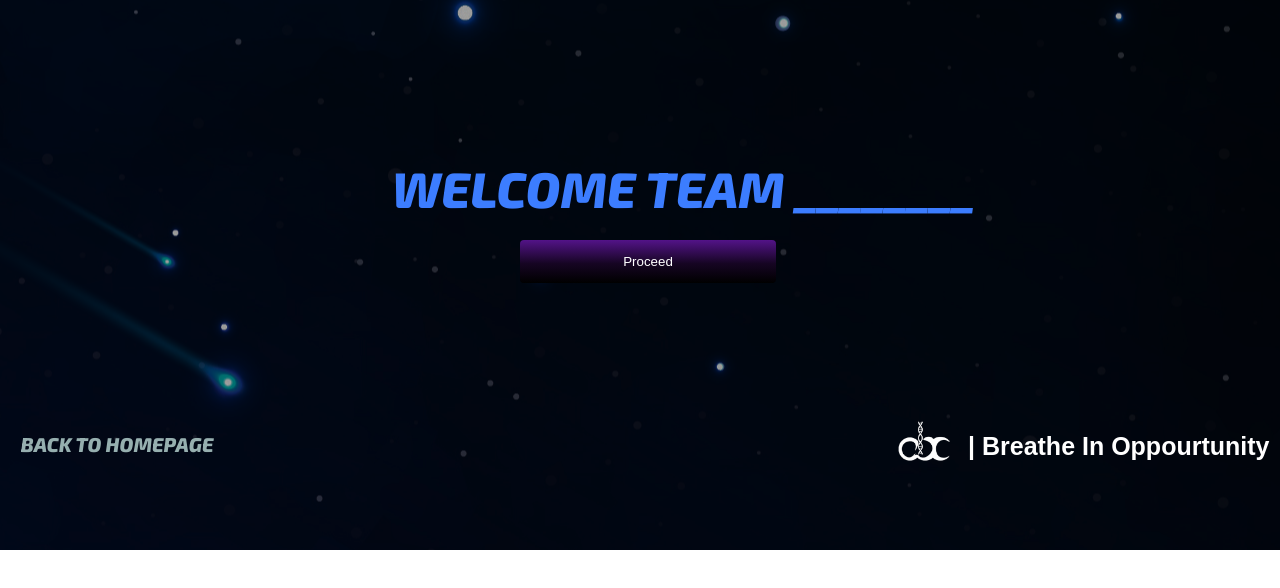
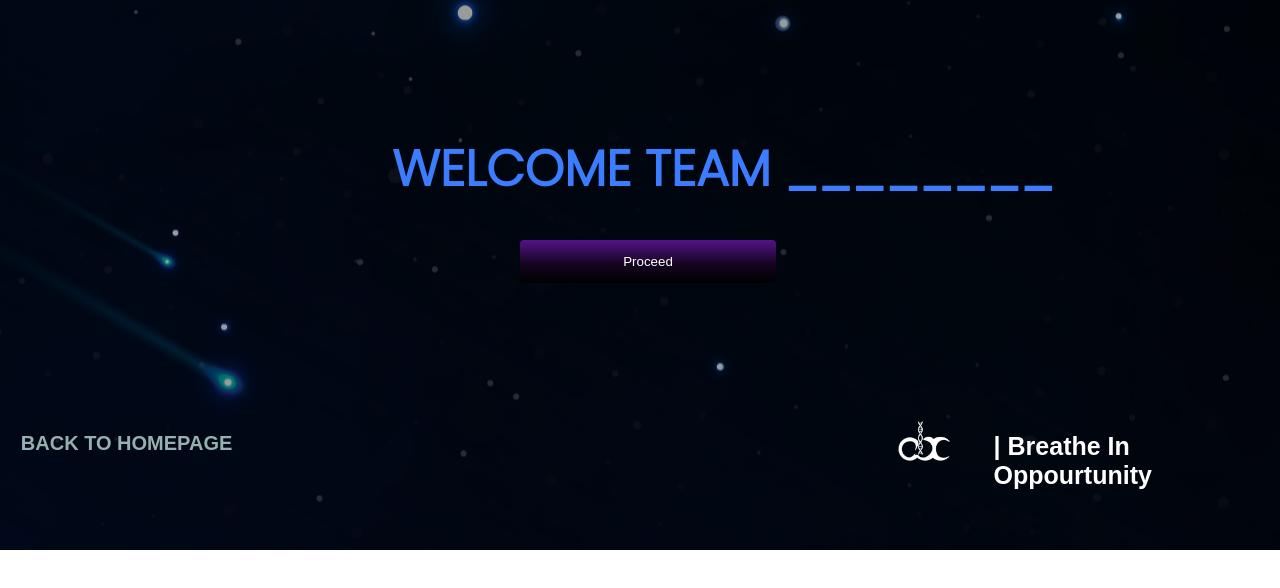
Before and after one commit to vaish1601/welcome-page-game-, a plain HTML site: page index.html in a window 1280 px wide. Shown: the part 170-758 px from the top of the page. Drawn offline with Linux system fonts and the light colour scheme.

Commit message:
Update stylesheet.css

```diff
--- a/css/stylesheet.css
+++ b/css/stylesheet.css
@@ -1,4 +1,4 @@
-@import url('https://fonts.googleapis.com/css2?family=Exo+2:ital,wght@1,200;1,300;1,800&display=swap');
+@import url('https://fonts.googleapis.com/css2?family=Poppins:ital,wght@0,200;0,300;1,200;1,400;1,700&display=swap');
 body{
     font-family: sans-serif;
     background-image:url('../images/bg.png');
@@ -13,13 +13,13 @@ body{
 }
 h1{
     text-align: center;
-    margin-top:60%;
+    margin-top:55%;
     position: absolute;
     color: #3C7DFF;
     font-size: 40px;
-    font-family:'Exo 2', sans-serif;
-    font-style: italic;
-    font-weight: 800;
+    font-family: 'Poppins', sans-serif;
+    font-style:normal;
+
 
 }
 .sidenav {
@@ -57,12 +57,12 @@ h1{
   margin-left: 50px;
 }
 button{
-    width: 25%;
+    width: 35%;
     background: linear-gradient(180deg, #531388 0%, #160523 54.69%, #000000 100%);
     color: white;
     padding: 14px 20px;
     margin: 5px 0;
-    margin-left: 40%;
+    margin-left: 35%;
     margin-top: 100%;
     border: none;
     border-radius: 4px;
@@ -76,9 +76,12 @@ button:hover{
     background: linear-gradient(180deg, #3C7DFF 0%, #160523 84.9%, #000000 100%);
     text-decoration: none;
   }
+  .proceed{
+      font-size: 20px;
+  }
   i{
       font-size: 39px;
-      margin-top: 7%;
+      margin-top: 5%;
   }
   h6{
       position: absolute;
@@ -90,8 +93,8 @@ button:hover{
   .abclogo{
       width:10%;
       position: absolute;
-      margin-top: 145.5%;
-      margin-left: -41%;
+      margin-top: 147.5%;
+      margin-left: -45%;
   }
   h5{
       position: absolute;
@@ -108,12 +111,12 @@ button:hover{
     }
     h1{
         text-align: center;
-        margin-top:60%;
+        margin-top:55%;
         position: absolute;
         color: #3C7DFF;
         font-size: 55px;
-        font-family:'Exo 2', sans-serif;
-        font-style: italic;
+        font-family: 'Poppins', sans-serif;
+    font-style:normal;
         font-weight: 800;
         text-align: center;
         margin-left: 9%;
@@ -160,8 +163,8 @@ h6{
         position: absolute;
         color: #3C7DFF;
         font-size: 55px;
-        font-family:'Exo 2', sans-serif;
-        font-style: italic;
+        font-family: 'Poppins', sans-serif;
+    font-style:normal;
         font-weight: 800;
         text-align: center;
         margin-left: 24%;
@@ -169,7 +172,7 @@ h6{
     }
     button{
         position: absolute;
-        margin-top: 80%;
+        margin-top: 70%;
     }
     .abclogo{
         width:10%;
@@ -204,7 +207,7 @@ h6{
     h1{
         color: white;
         text-align: center;
-        margin-top: 25%;
+        margin-top: 23%;
         position: absolute;
         margin-left: 30%;
         font-size: 50px;
@@ -244,7 +247,7 @@ h6{
     h5{
         position: absolute;
         margin-top:45% ;
-        margin-left: 75%;
+        margin-left: 77%;
         font-size: 25px;
     }
     h6{
```
